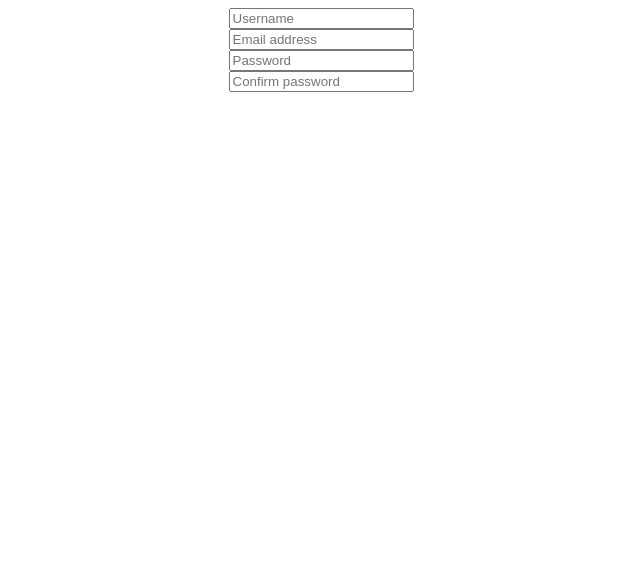
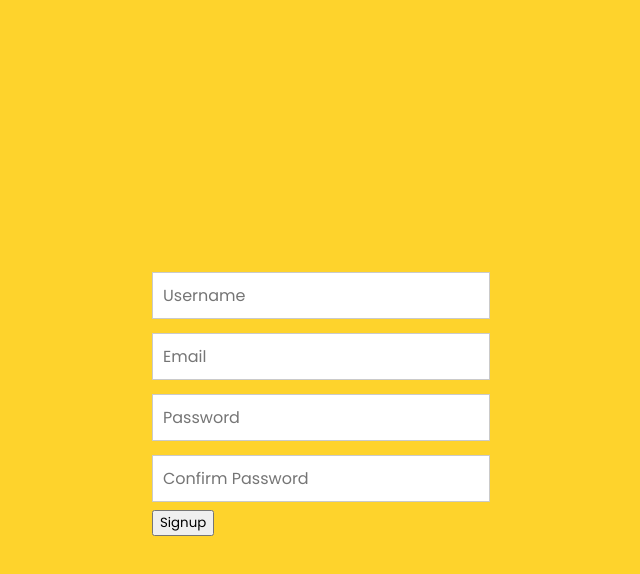
Before and after one commit to ottobong/habittrackr, a React (Create React App) app: page /signup in a window 1280 px wide. Shown: the top 574 px of the page, without its empty margins (319-959 px from the left). Built offline with nearby package versions, Linux system fonts and the light colour scheme.

Commit message:
Updated code

```diff
--- a/public/index.html
+++ b/public/index.html
@@ -3,41 +3,25 @@
   <head>
     <meta charset="utf-8" />
     <link rel="icon" href="%PUBLIC_URL%/favicon.ico" />
+    <link href="https://fonts.googleapis.com/css2?family=Poppins:wght@100;200;300;400;500;600;700;800;900&display=swap" rel="stylesheet">
     <meta name="viewport" content="width=device-width, initial-scale=1" />
     <meta name="theme-color" content="#000000" />
     <meta
       name="description"
       content="Web site created using create-react-app"
     />
-    <link rel="apple-touch-icon" href="%PUBLIC_URL%/logo192.png" />
-    <!--
-      manifest.json provides metadata used when your web app is installed on a
-      user's mobile device or desktop. See https://developers.google.com/web/fundamentals/web-app-manifest/
-    -->
-    <link rel="manifest" href="%PUBLIC_URL%/manifest.json" />
-    <!--
-      Notice the use of %PUBLIC_URL% in the tags above.
-      It will be replaced with the URL of the `public` folder during the build.
-      Only files inside the `public` folder can be referenced from the HTML.
-
-      Unlike "/favicon.ico" or "favicon.ico", "%PUBLIC_URL%/favicon.ico" will
-      work correctly both with client-side routing and a non-root public URL.
-      Learn how to configure a non-root public URL by running `npm run build`.
-    -->
+    <style>
+      * {
+        margin: 0;
+        box-sizing: border-box;
+        font-family: 'Poppins', sans-serif;
+      }
+    </style>
     <title>React App</title>
   </head>
   <body>
     <noscript>You need to enable JavaScript to run this app.</noscript>
     <div id="root"></div>
-    <!--
-      This HTML file is a template.
-      If you open it directly in the browser, you will see an empty page.
 
-      You can add webfonts, meta tags, or analytics to this file.
-      The build step will place the bundled scripts into the <body> tag.
-
-      To begin the development, run `npm start` or `yarn start`.
-      To create a production bundle, use `npm run build` or `yarn build`.
-    -->
   </body>
 </html>
--- a/src/component/formInput/formInput.scss
+++ b/src/component/formInput/formInput.scss
@@ -0,0 +1,14 @@
+.formInput {
+  display: flex;
+  flex-direction: column;
+  width: 100%;
+
+  input{
+    padding: 10px;
+    margin: 7px 0px;
+    border: 1px solid #cacaca;
+    outline: none;
+    font-size: 16px;
+    font-weight: 400;
+  }
+}
--- a/src/pages/signup/Signup.jsx
+++ b/src/pages/signup/Signup.jsx
@@ -1,17 +1,58 @@
-import React from 'react'
+import React, { useState } from 'react'
 import './signup.scss';
 import FormInput from '../../component/formInput/FormInput'
 
 const Signup = () => {
+  const[inputValues, setInputValues]=useState({
+    username:"",
+    email:"",
+    password:"",
+    confirmPassword:"",
+});
+
+  const inputs = [
+    {
+      id: 1,
+      name: "username",
+      type: "text",
+      placeholder: "Username"
+    },
+    {
+      id: 2,
+      name: "email",
+      type: "email",
+      placeholder: "Email"
+    },
+    {
+      id: 3,
+      name: "password",
+      type: "password",
+      placeholder: "Password"
+    },
+    {
+      id: 4,
+      name: "confirmPassword",
+      type: "password",
+      placeholder: "Confirm Password"
+    },
+  ];
+
+  const handleChange =(e)=> {
+    setInputValues({...inputValues, [e.target.name]: e.target.value})
+  }
+
   return (
     <div className='signup'>
-
-    <form action="">
-      <FormInput placeholder='Username'/>
-      <FormInput placeholder='Email address'/>
-      <FormInput placeholder='Password'/>
-      <FormInput placeholder='Confirm password'/>
-    </form>
+      <form>
+        {inputs.map((input) => (
+          <FormInput key={input.id}
+          {...input}
+          value={inputValues[input.name]}
+          onChange = {handleChange}
+          />
+        ))}
+        <button type='submit'>Signup</button>
+      </form>
 
     </div>
   )
--- a/src/pages/signup/signup.scss
+++ b/src/pages/signup/signup.scss
@@ -2,4 +2,7 @@
   display: flex;
   align-items: center;
   justify-content: center;
+  height: 100vh;
+  width: 100%;
+  background-color: #FED32C;
 }
```
